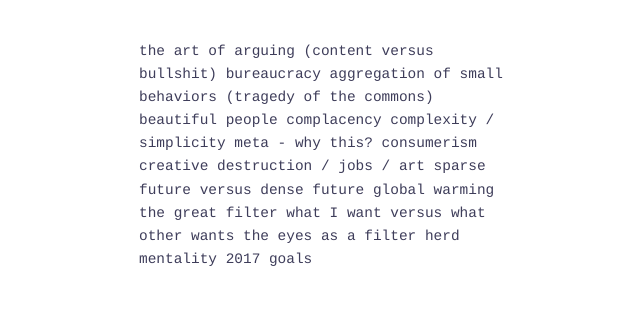
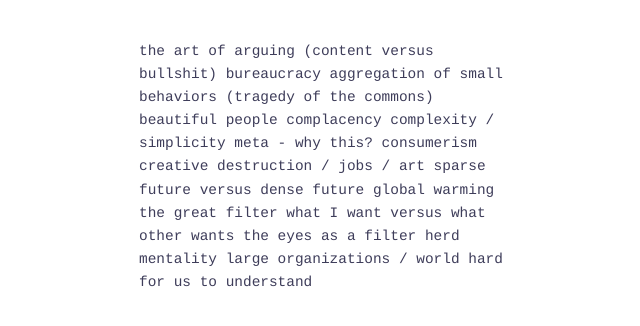
Before and after one commit to capshaw/508bce, a Jekyll site: the page built from future-topics.md, in a window 1280 px wide. Shown: the top 326 px of the page, without its empty margins (311-951 px from the left). Built offline with Jekyll 4.4.1, drawn with Linux system fonts in a browser that asks for light colours; our own code applies the rules of GitHub Pages for plain Markdown files.

```diff
--- a/future-topics.md
+++ b/future-topics.md
@@ -13,4 +13,4 @@ the great filter
 what I want versus what other wants
 the eyes as a filter
 herd mentality
-2017 goals
+large organizations / world hard for us to understand
--- a/static/css/main.css
+++ b/static/css/main.css
@@ -12,6 +12,15 @@ h1 {
 a {
   color: #21A66F;
   text-decoration: none;
+}
+
+li {
+  margin-left: -20px;
+}
+
+strong {
+    background: yellow;
+    padding: 2px;
 }
 
 a.nice-link {
```
Also changed, not shown: posts/08.md (added, +17 -0 lines).
